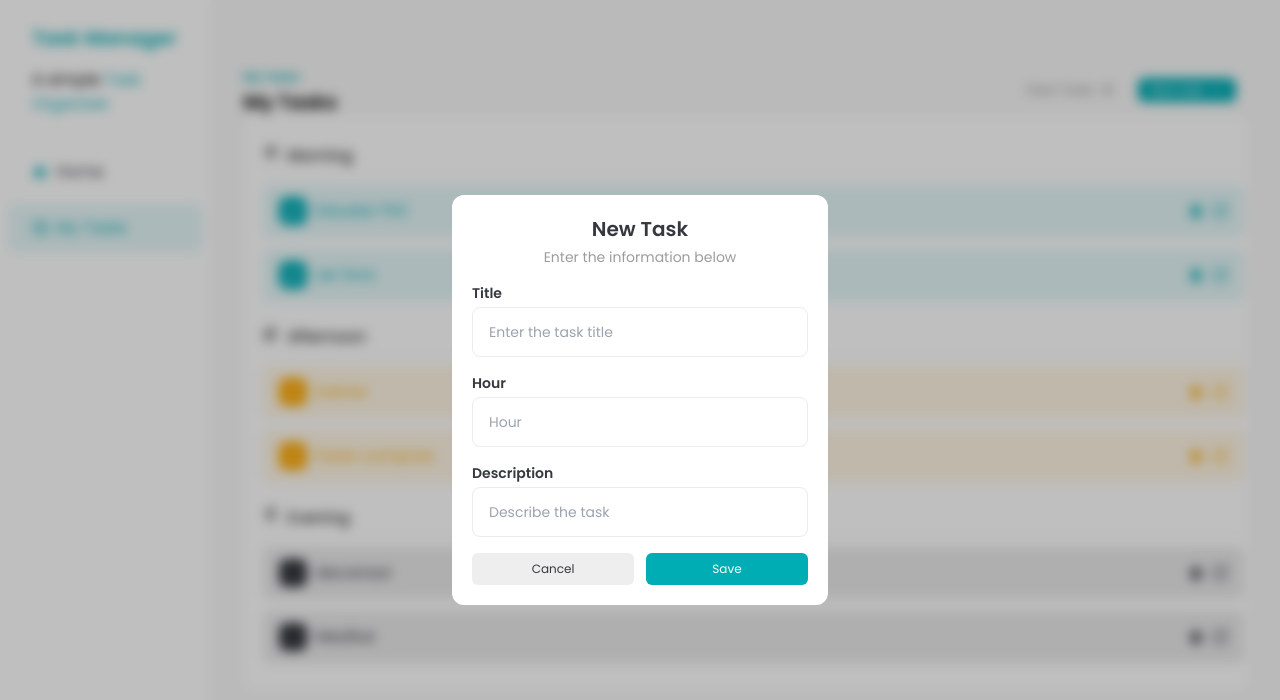
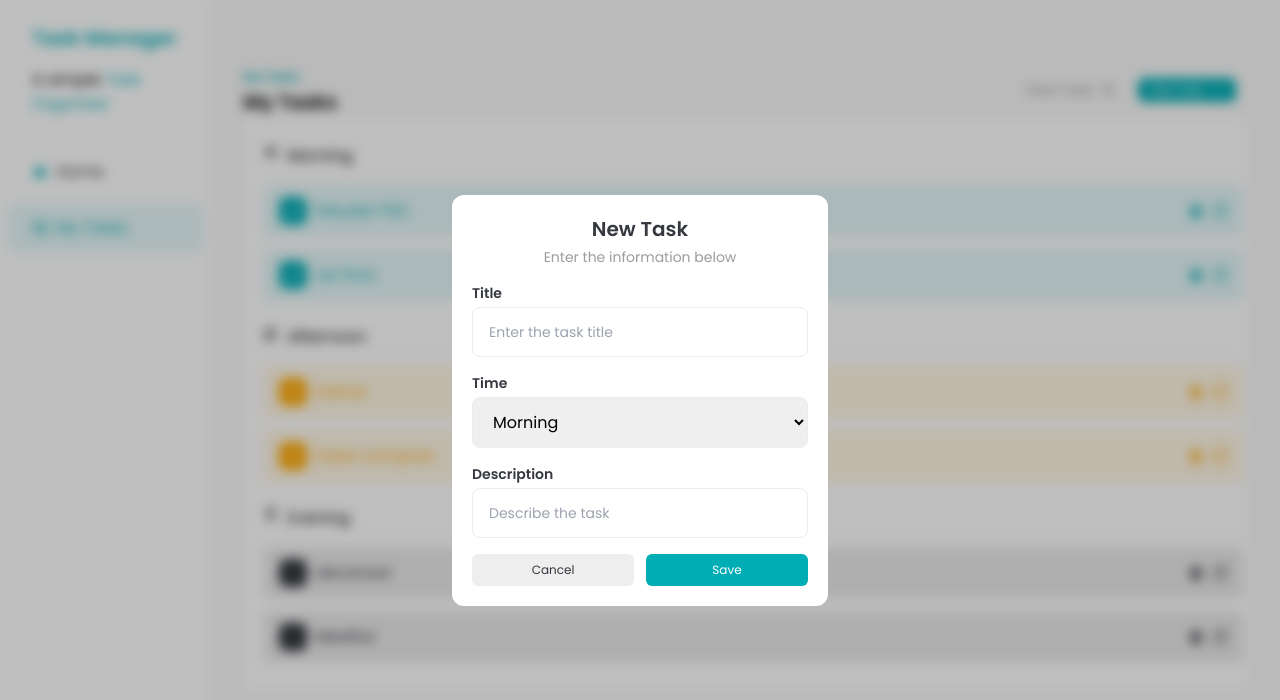
Before and after one commit to andressa-leite/fsc-task-manager, a React (Vite) app: page / in a window 1280 px wide. Both pictures are taken after a click on the button "New task". Shown: the top 700 px of the page. Built offline with nearby package versions, Linux system fonts and the light colour scheme.

Commit message:
feat: Added inputLabel component

```diff
--- a/src/components/AddTaskDialog.css
+++ b/src/components/AddTaskDialog.css
@@ -34,5 +34,5 @@
 .add-task-dialog-exit-active {
   opacity: 0;
   transform: scale(0.9);
-  transition: opacity 200ms ease, transform 200ms ease;
+  transition: opacity 100ms ease, transform 100ms ease;
 }
--- a/src/components/AddTasksDialog.jsx
+++ b/src/components/AddTasksDialog.jsx
@@ -7,6 +7,7 @@
 
 import { Button } from './Button';
 import Input from './Input';
+import InputLabel from './InputLabel';
 
 const AddTasksDialog = ({ isOpen, handleClose }) => {
   const nodeRef = useRef(null);
@@ -44,8 +45,19 @@
                     lable="Title"
                     placeholder="Enter the task title"
                   />
-                  <Input id="time" lable="Hour" placeholder="Hour" />
-                   <Input
+                  <div className='flex flex-col text-left gap-1'>
+                    <InputLabel htmlFor="Time">Time</InputLabel>
+                    <select
+                      id="time"
+                      className="rounded-lg border border-solid border-[#ECECEC] px-4 py-3 outline-[#00ADB5] placeholder:text-sm"
+                    >
+                      <option value="Morning">Morning</option>
+                      <option value="Afternoon">Afternoon</option>
+                      <option value="Evening">Evening</option>
+                    </select>
+                  </div>
+
+                  <Input
                     id="description"
                     lable="Description"
                     placeholder="Describe the task"
--- a/src/components/Input.jsx
+++ b/src/components/Input.jsx
@@ -1,9 +1,11 @@
 import PropTypes from 'prop-types';
+
+import InputLabel from './InputLabel';
 
 const Input = ({ lable, ...rest }) => {
   return (
     <div className='space-y-1 flex flex-col text-left'>
-      <lable htmlFor={rest.id} className="text-sm font-semibold text-[#35383E]">{lable}</lable>
+      <InputLabel  htmlFor={rest.id}>{lable}</InputLabel>
       <input
         className="rounded-lg outline-[#00ADB5] border border-solid border-[#ECECEC] px-4 py-3 placeholder:text-sm"
         {...rest}
--- /dev/null
+++ b/src/components/InputLabel.jsx
@@ -0,0 +1,9 @@
+const InputLabel = (props) => {
+  return (
+    <lable htmlFor="time" className="text-sm font-semibold text-[#35383E]" {...props}>
+      {props.children}
+    </lable>
+  );
+};
+
+export default InputLabel;
```
